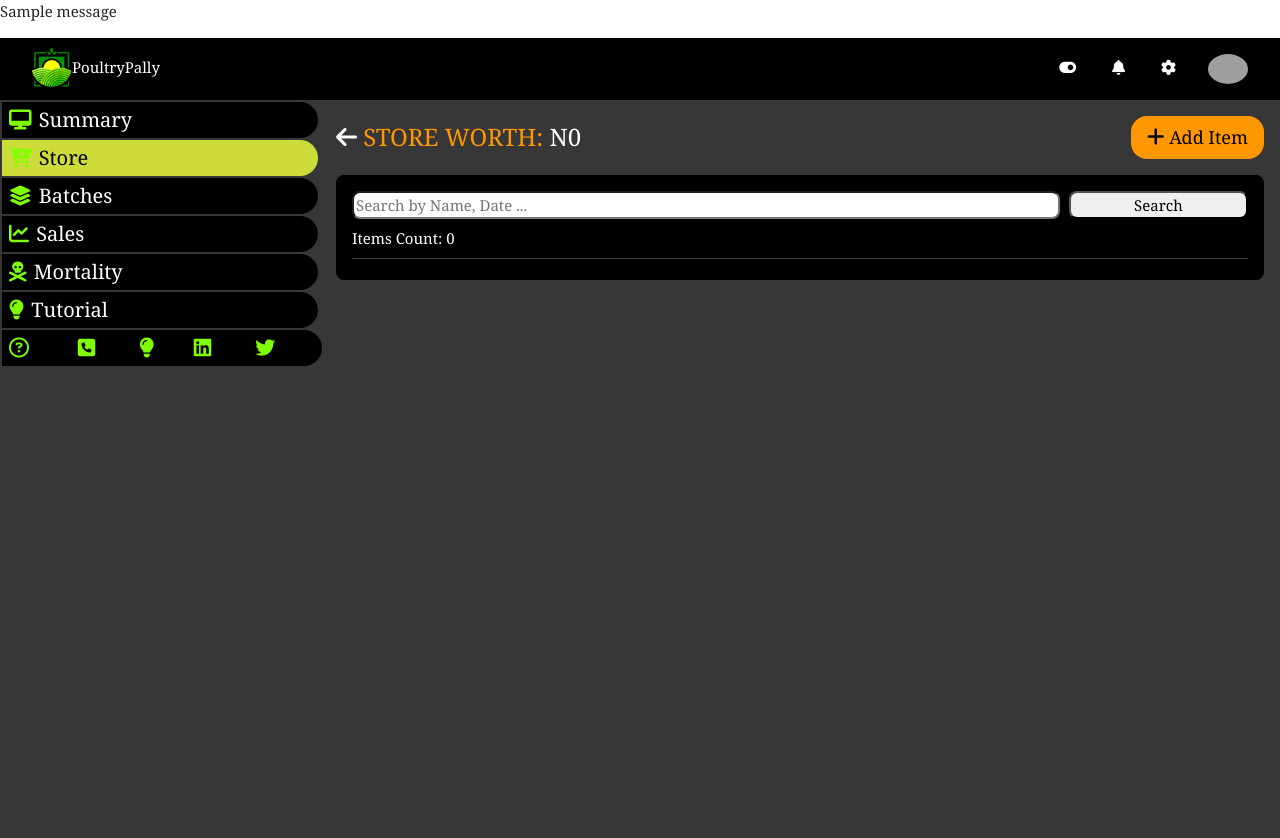
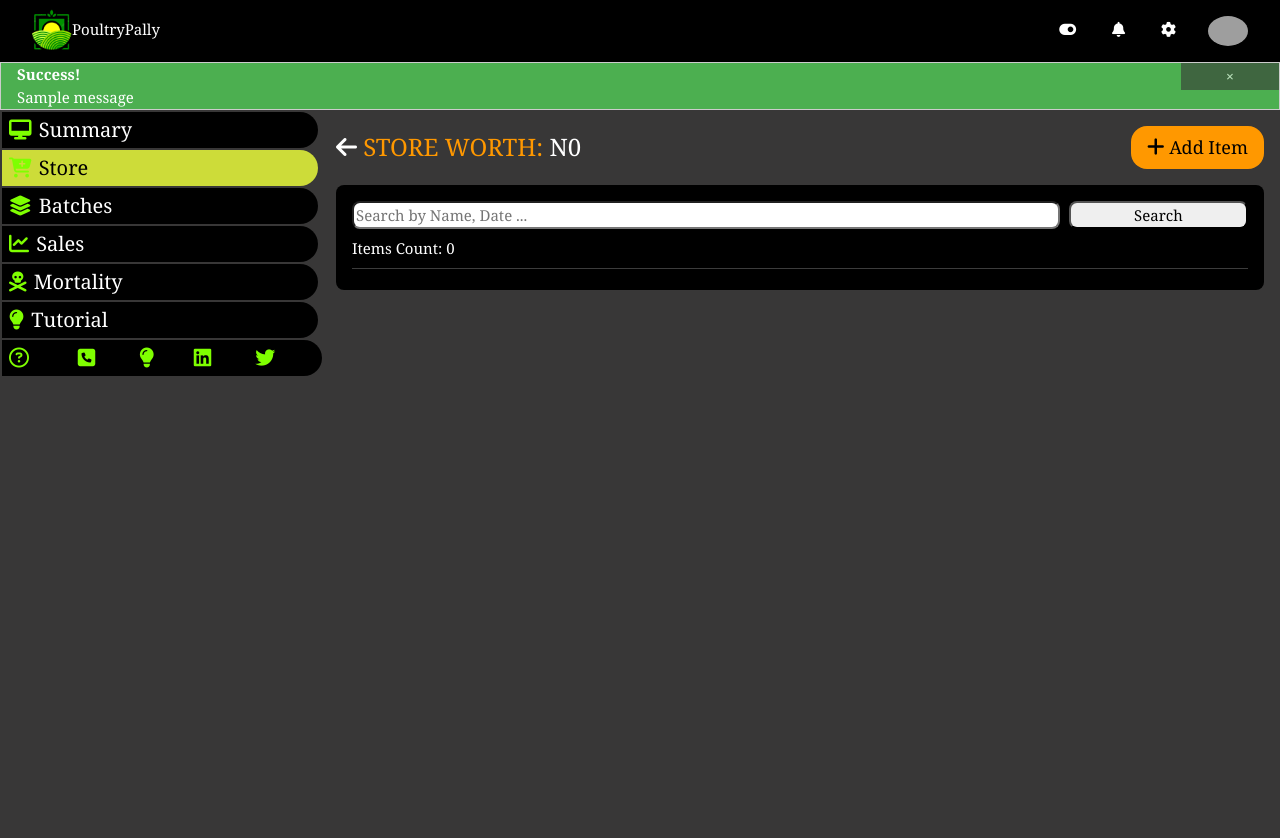
Before and after one commit to felixobianozie/poultrypally, a Django app: page /store/ in a window 1280 px wide. After the commit the page ends 376 px from the top, so only its background shows below. Run offline with Django 4.2, Linux system fonts and the light colour scheme; a user stored in the database is signed in; tables that the repository leaves empty hold one stand-in row (values such as "Sample post"); one stand-in notice (Sample message) is shown; some libraries are stand-ins or nearby versions; grey boxes are pictures that could not be loaded.

Commit message:
update: design well formatted flash messages with dynamic colour codes for different levels of messages and include an active close button

```diff
--- a/base/batch/views.py
+++ b/base/batch/views.py
@@ -70,6 +70,9 @@
             # Persist changes to database
             nw_livestock.save()
             nw_batch.save()
+
+            tmp = f"Batch: {nw_batch.name}, was successfully created."
+            messages.success(request, tmp)
 
             return redirect('batches-url')
 
--- a/base/item/views.py
+++ b/base/item/views.py
@@ -48,11 +48,17 @@
                 nw_item.batch = batch
                 nw_item.save()
                 nw_item.batch.update_cost()
+                # Notify success
+                tmp = f"Item: {nw_item.name}, successfuly created."
+                messages.success(request, tmp)
             return redirect(resolve_url('batch-url', pk=batch_id))
         else:
             # Create item to no batch i.e to store
             if i_form.is_valid():
-                i_form.save()
+                nw_item = i_form.save()
+            # Notify success
+            tmp = f"Item: {nw_item.name}, successfuly created."
+            messages.success(request, tmp)
             return redirect('store-url')
 
     i_form = ItemForm()
--- /dev/null
+++ b/base/user/templates/flash_message.html
@@ -0,0 +1,62 @@
+{% if messages %}
+
+    {% for message in messages %}
+    <div id="message">
+        {% if message.level == DEFAULT_MESSAGE_LEVELS.ERROR %}
+            <div class="w3-cell-row w3-red w3-border w3-animate-opacity">
+                <div class="w3-cell w3-cell-top w3-container">
+                    <div><strong>Error!</strong></div>
+                    {{ message }}
+                </div>
+                <div class="w3-cell w3-cell-top">
+                    <div class="w3-dark-gray w3-opacity w3-hover-gray w3-center" onclick="document.getElementById('message').className='w3-hide'" style="padding: 2px;">
+                        <span><strong>&times;</strong></span>
+                    </div>
+                </div>
+            </div>
+        {% endif %}
+
+        {% if message.level == DEFAULT_MESSAGE_LEVELS.SUCCESS %}
+        <div class="w3-cell-row w3-green w3-border w3-animate-opacity">
+            <div class="w3-cell w3-cell-top w3-container">
+                <div><strong>Success!</strong></div>
+                {{ message }}
+            </div>
+            <div class="w3-cell w3-cell-top">
+                <div class="w3-dark-gray w3-opacity w3-hover-gray w3-center" onclick="document.getElementById('message').className='w3-hide'" style="padding: 2px;">
+                    <span><strong>&times;</strong></span>
+                </div>
+            </div>
+        </div>
+        {% endif %}
+
+        {% if message.level == DEFAULT_MESSAGE_LEVELS.WARNING %}
+        <div class="w3-cell-row w3-yellow w3-border w3-animate-opacity">
+            <div class="w3-cell w3-cell-top w3-container">
+                <div><strong>Warning!</strong></div>
+                {{ message }}
+            </div>
+            <div class="w3-cell w3-cell-top">
+                <div class="w3-dark-gray w3-opacity w3-hover-gray w3-center" onclick="document.getElementById('message').className='w3-hide'" style="padding: 2px;">
+                    <span><strong>&times;</strong></span>
+                </div>
+            </div>
+        </div>
+        {% endif %}
+
+        {% if message.level == DEFAULT_MESSAGE_LEVELS.INFO %}
+        <div class="w3-cell-row w3-blue w3-border w3-animate-opacity">
+            <div class="w3-cell w3-cell-top w3-container">
+                <div><strong>Info!</strong></div>
+                {{ message }}
+            </div>
+            <div class="w3-cell w3-cell-top">
+                <div class="w3-dark-gray w3-opacity w3-hover-gray w3-center" onclick="document.getElementById('message').className='w3-hide'" style="padding: 2px;">
+                    <span><strong>&times;</strong></span>
+                </div>
+            </div>
+        </div>
+        {% endif %}
+    {% endfor %}
+    </div>
+{% endif %}
--- a/base/user/templates/home.html
+++ b/base/user/templates/home.html
@@ -7,7 +7,6 @@
 {% endblock title %}
 
 {% block main %}
-
 <div class="w3-dark-gray">
     <section class="background1" style="min-height: 100vh;">
         <nav class="w3-container w3-cell-row w3-card-4">
@@ -54,6 +53,9 @@
           <div><a class="w3-button w3-orange w3-round-large" href="{% url 'login-url' %}">Login</a></div>
           {% endif %}
         </div>
+
+        {% include "flash_message.html" %}
+
         <div class="w3-center w3-padding-64 center" >
           <div class="w3-xxxlarge center" style="max-width: 800px;">A digital assistant with a complete set of features for seamless poultry livestock keeping</div>
           <div class="w3-panel">
--- a/base/user/templates/main.html
+++ b/base/user/templates/main.html
@@ -9,17 +9,6 @@
 </head>
 
 <body>
-    {% if messages %}
-    <div class="messages">
-        {% for message in messages %}
-        <p{% if message.tags %} class="{{ message.tags }}"{% endif %}>
-            {% if message.level == DEFAULT_MESSAGE_LEVELS.ERROR %}Important: {% endif %}
-            {{ message }}
-        </p>
-        {% endfor %}
-    </div>
-    {% endif %}
-
     {% block main %}
     {% endblock main %}
 <script src="{% static 'base/js/main.js' %}"></script>
--- a/base/user/templates/top_nav_bar.html
+++ b/base/user/templates/top_nav_bar.html
@@ -14,5 +14,5 @@
             <img src="{{ user.pix.url }}" alt="Profile Photo" class="w3-margin w3-circle" style="max-width:40px;">
         </div>
     </div>
-
 </div>
+{% include "flash_message.html" %}
--- a/base/user/views.py
+++ b/base/user/views.py
@@ -65,6 +65,7 @@
     """Controls user logout"""
 
     logout(request)
+    messages.info(request, "You have been logged out!")
     return redirect('home-url')
 
 
```
Also changed, not shown: base/static/base/js/main.js (line endings or trailing spaces).
